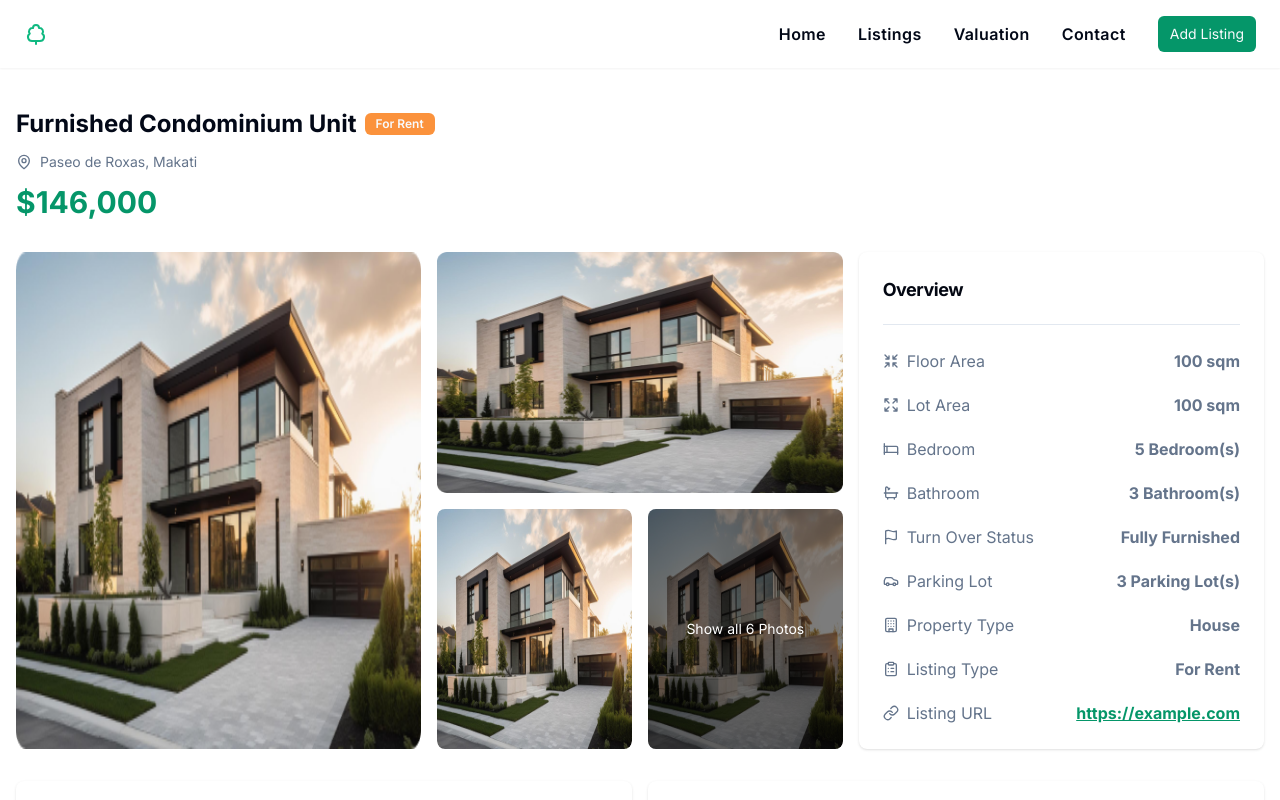
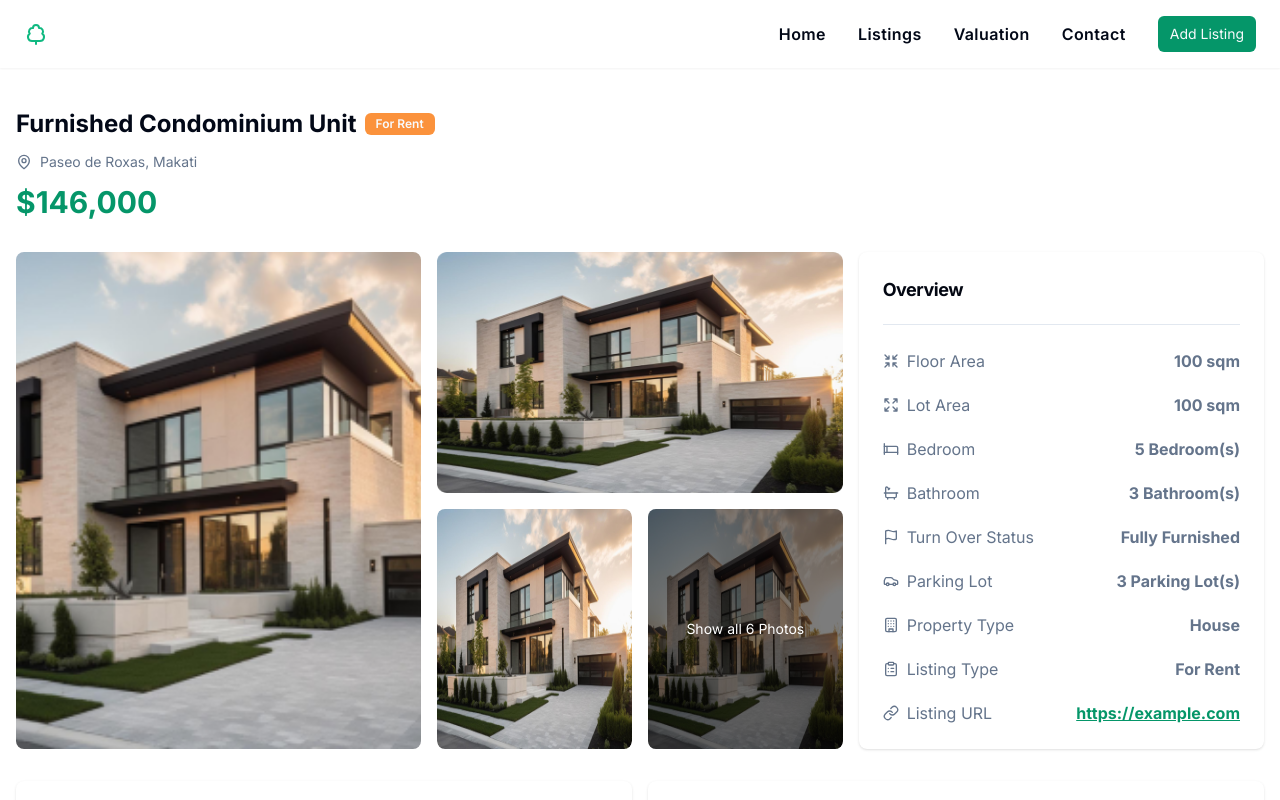
Before and after one commit to mytreehouse-ai/cygnus-a, a Next.js app: page /listings/gelo in a window 1280 px wide. Shown: the top 800 px of the page. Built offline with nearby package versions, Linux system fonts and the light colour scheme.

Commit message:
style(gallery): Update image classes for consistency

```diff
--- a/components/listings/details/galery/index.tsx
+++ b/components/listings/details/galery/index.tsx
@@ -7,44 +7,44 @@ function Galery() {
     <div className="grid grid-cols-1 gap-4 xl:col-span-2 xl:grid-cols-2">
       <div className="relative h-[20rem] xl:h-full">
         <Image
+          className="rounded-lg object-cover"
           src="/dummy-img.png"
           alt="Property image."
           priority={true}
           fill={true}
           sizes="(max-width: 768px) 100vw, 700px"
-          className="rounded-lg"
         />
       </div>
       <div className="xl:grid xl:gap-4">
         <div className="relative hidden xl:inline-block">
           <Image
+            className="rounded-lg"
             src="/dummy-img.png"
             alt="Property image."
             priority={true}
             fill={true}
             sizes="(max-width: 768px) 100vw, 700px"
-            className="rounded-lg"
           />
         </div>
         <div className="grid h-[10rem] grid-cols-2 gap-4 xl:h-full">
           <div className="relative">
             <Image
+              className="rounded-lg"
               src="/dummy-img.png"
               alt="Property image."
               priority={true}
               fill={true}
               sizes="(max-width: 768px) 100vw, 700px"
-              className="rounded-lg"
             />
           </div>
           <div className="relative">
             <Image
+              className="rounded-lg"
               src="/dummy-img.png"
               alt="Property image."
               priority={true}
               fill={true}
               sizes="(max-width: 768px) 100vw, 700px"
-              className="rounded-lg"
             />
             <div className="absolute flex h-full w-full items-center justify-center rounded-lg bg-black/50 text-sm text-white">
               Show all 6 Photos
```
